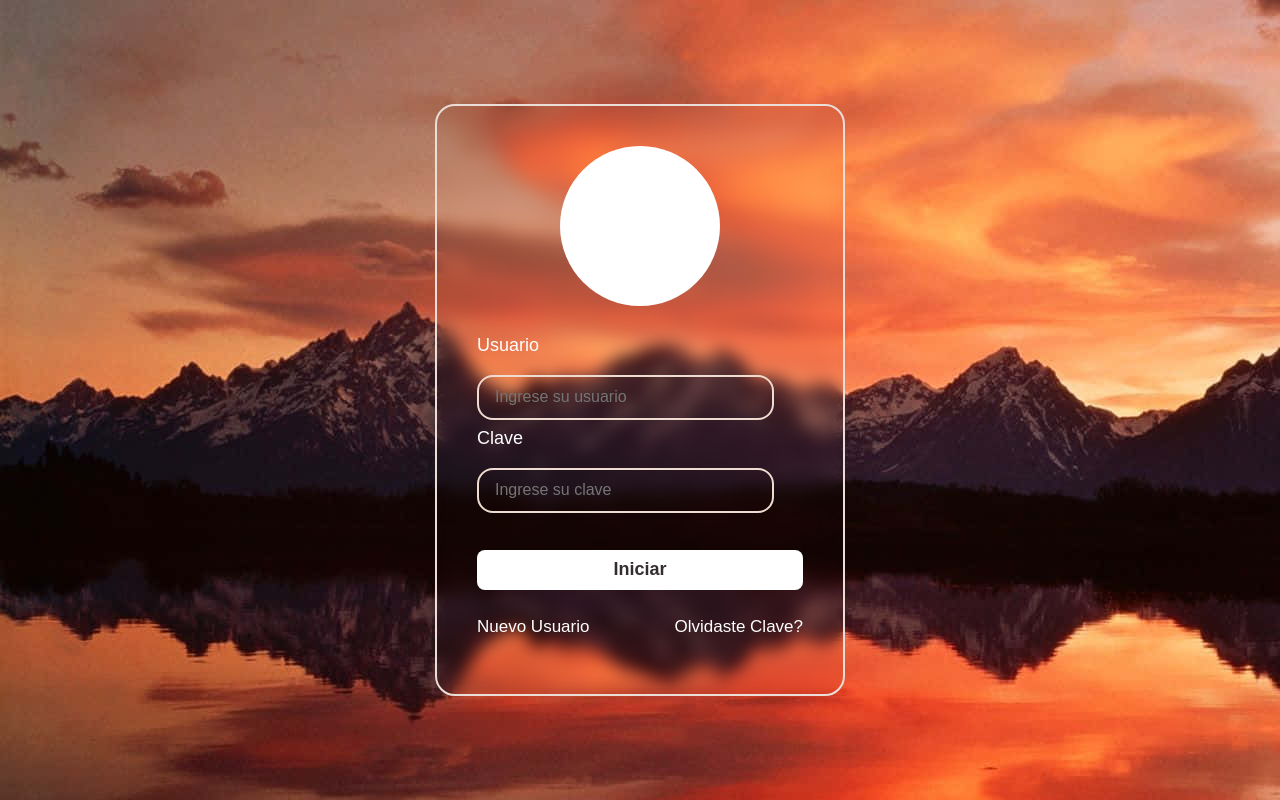
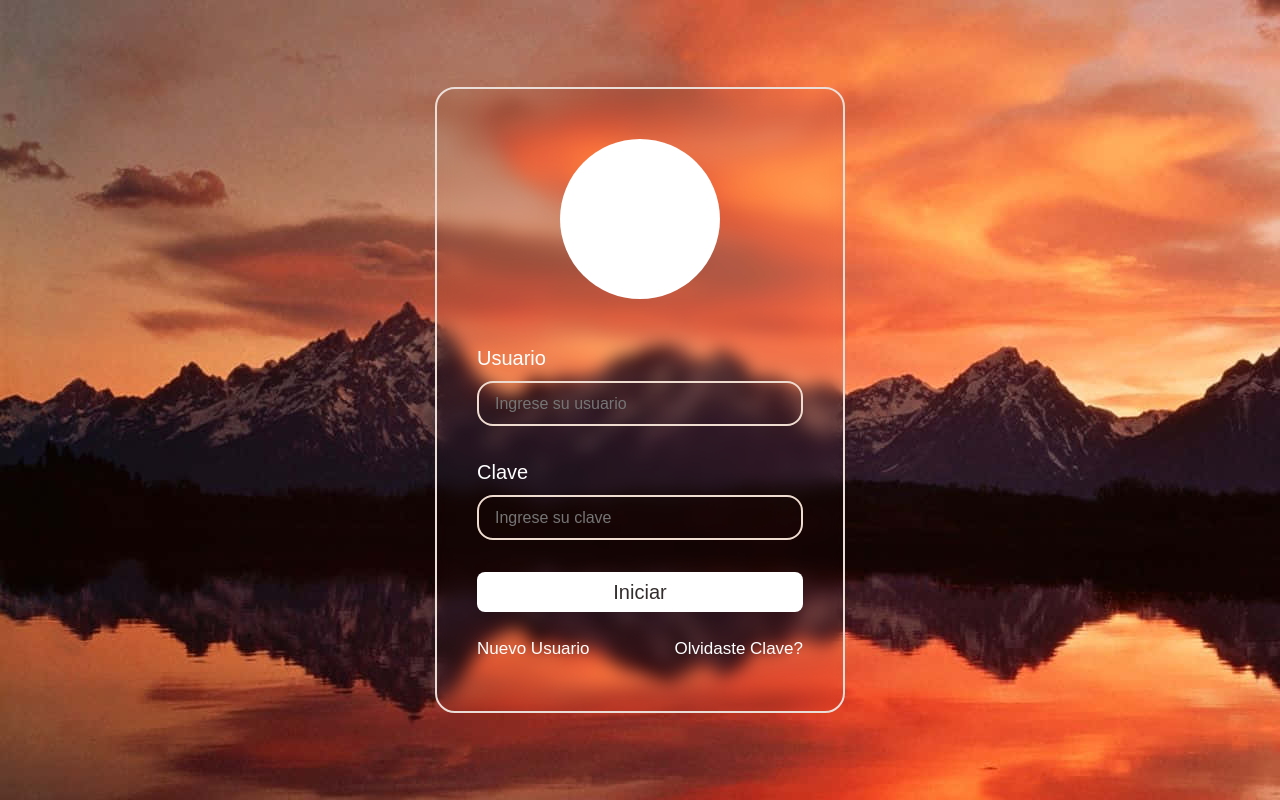
Before and after one commit to EpikoTech/globalsure.org.pe, a PHP site: page /inicio-seccion.html in a window 1280 px wide. Run offline with PHP 8.4, Linux system fonts and the light colour scheme.

Commit message:
add:mascambios

```diff
--- a/iniciar-seccion.css
+++ b/iniciar-seccion.css
@@ -57,8 +57,8 @@ body {
     margin: 30px, 0;
 }
 .input-box-p input {
-    width: 91%;
-    height: 64px;
+    width: 100%;
+    height: 75px;
     background: transparent;
     outline: none;
     border: 3px solid rgb(239, 220, 208);
@@ -67,21 +67,22 @@ body {
     color: #ffffff;
     padding: 0px 10px 0px 10px;
 }
-
 .input-box-p p {
-    font-size: 34px;
+    font-size: 32px;
+    margin-top: 20px;
+    margin-bottom: 10px;
 }
 
 /*Boton de Iniciar*/
 .inicio-p .botoon {
-    width: 92%;
-    height: 64px;
+    width: 100%;
+    height: 74px;
     background-color: #ffffff;
     border: none;
     outline: none;
     border-radius: 8px;
     cursor: pointer;
-    font-size: 38px;
+    font-size: 40px;
     color: rgb(52, 45, 45);
     margin-top: 14%;
 }
@@ -91,14 +92,12 @@ body {
     display: flex;
     justify-content: space-between;
     font-size: 34px;
-    margin: 24px 0 15px;
+    margin: 24px 7px 15px;
 }
-
 .nuevo-olvidaste-p a {
     color: #ffffff;
     text-decoration: none;
 }
-
 .nuevo-olvidaste-p a:hover {
     text-decoration: underline;
 }
@@ -120,9 +119,9 @@ body {
         display:none;
     }
 }
-
 .inicio {
     width: 410px;
+    height: 626px;
     background: transparent;
     border: 2px solid rgb(235, 222, 216);
     backdrop-filter: blur(8px);
@@ -146,12 +145,8 @@ body {
     border-radius: 100%;
     position: static;
     margin:0 auto;
-    margin-bottom: 26px;
-}
-
-/*Estilo a las palabras del formulario*/
-.inicio p{
-    margin-bottom: -67;
+    margin-top: 10px;
+    margin-bottom: -20px;
 }
 
 /*Formulario de iniciar sección*/
@@ -162,16 +157,20 @@ body {
     margin: 30px, 0;
 }
 .input-box input {
-    width: 91%;
+    width: 100%;
     height: 90%;
     background: transparent;
-    border: none;
     outline: none;
     border: 2px solid rgb(239, 220, 208);
     border-radius:16px;
     font-size: 16px;
     color: #ffffff;
     padding: 0px 16px 0px 16px;
+}
+.input-box p {
+    font-size: 20px;
+    margin-top: 64px;
+    margin-bottom: 8px;
 }
 
 /*Boton de Iniciar*/
@@ -183,10 +182,9 @@ body {
     outline: none;
     border-radius: 8px;
     cursor: pointer;
-    font-size: 18px;
+    font-size: 20px;
     color: rgb(52, 45, 45);
-    font-weight: 600;
-    margin-top: 32px;
+    margin-top: 20%;
 }
 
 /*Nuevo usuario - olvidaste la contraseña*/
@@ -196,12 +194,10 @@ body {
     font-size: 17px;
     margin: 24px 0 15px;
 }
-
 .nuevo-olvidaste a {
     color: #ffffff;
     text-decoration: none;
 }
-
 .nuevo-olvidaste a:hover {
     text-decoration: underline;
 }
--- a/inicio-seccion.html
+++ b/inicio-seccion.html
@@ -16,13 +16,13 @@
                 <!-- Aquí puedes agregar una imagen o dejarlo vacío -->
             </div>
             <form id="loginForm" method="POST">
-                <p>Usuario</p>
                 <div class="input-box">
+                    <p>Usuario</p>
                     <input type="text" name="username" placeholder="Ingrese su usuario" required>
                 </div>
 
-                <p>Clave</p>
                 <div class="input-box">
+                    <p>Clave</p>
                     <input type="password" name="password" placeholder="Ingrese su clave" required>
                 </div>
 
```
